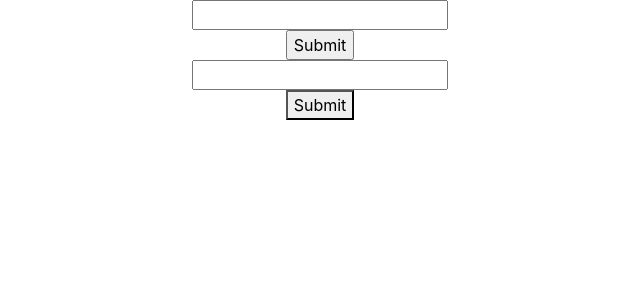
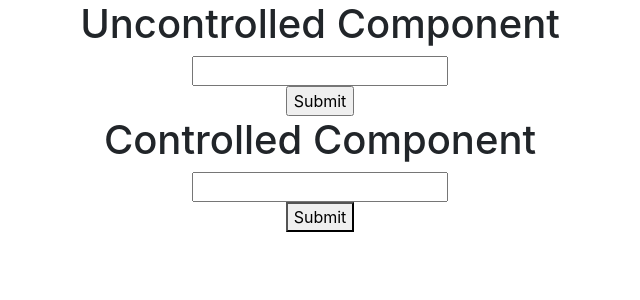
Before and after one commit to akash9753/GlobalReactNew, a React (Create React App) app: page / in a window 1280 px wide. Shown: the top 300 px of the page, without its empty margins (320-960 px from the left). Built offline with nearby package versions, Linux system fonts and the light colour scheme.

Commit message:
uncontrolled&ControlledComponent mody

```diff
--- a/src/uncontrolledComponent/Controlled.js
+++ b/src/uncontrolledComponent/Controlled.js
@@ -9,6 +9,7 @@ const Controlled = () => {
     }
     return (
         <div className='App'>
+            <h1>Controlled Component </h1>
             <form onSubmit={(event)=>submitForm(event)}>
                 <input type="text" onChange={(e)=>setInput(e.target.value)} /><br/>
                 <button>Submit</button>
--- a/src/uncontrolledComponent/Uncontrolled.js
+++ b/src/uncontrolledComponent/Uncontrolled.js
@@ -9,6 +9,7 @@ const Uncontrolled = () => {
     }
     return (
         <div className='App'>
+            <h1>Uncontrolled Component </h1>
             <form onSubmit={(event)=>submitForm(event)}>
                 <input type="text" ref={inputRef}/><br/>
                 <input type="submit" />
```
